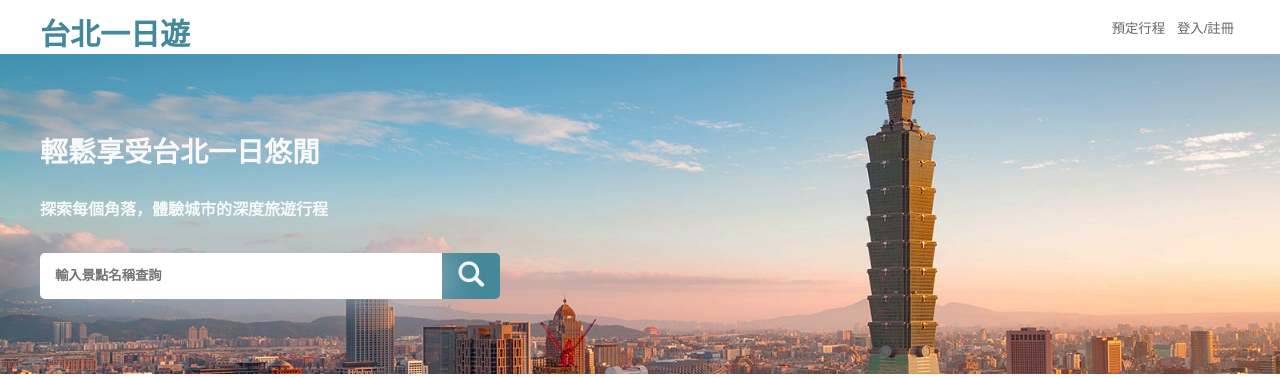
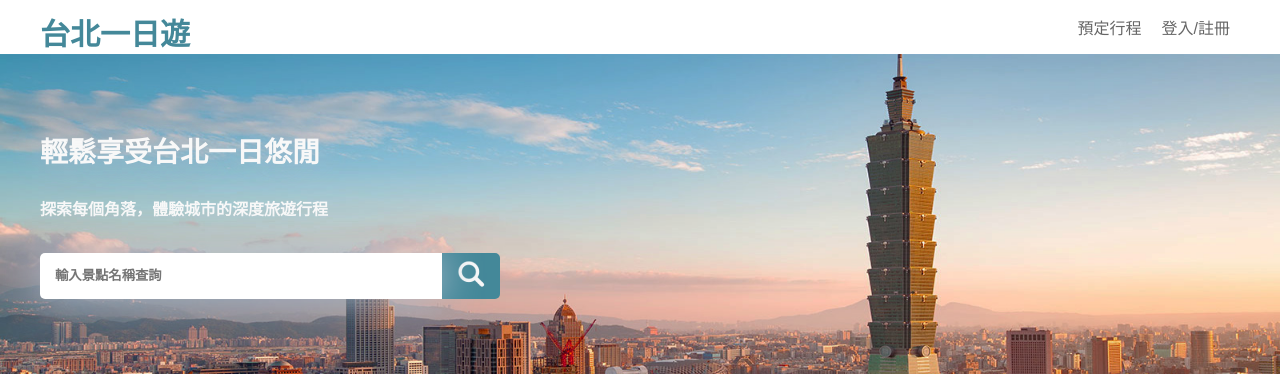
Before and after one commit to zhizhidory/taipei-day-trip, a Flask app: page / in a window 1280 px wide. Shown: the top 378 px of the page. Run offline with Flask 2, Linux system fonts and the light colour scheme.

Commit message:
modified button size for nav

```diff
--- a/static/index.css
+++ b/static/index.css
@@ -27,19 +27,19 @@ header{
     font-weight: 700;
 }
 .right{
-    font-size: 16px;
     display: flex;
     justify-content: flex-end;
     align-items: center;
     flex:auto;
-
 }
 .right>button{
     color: #666666;
-    box-sizing: border-box;
     border: 0;
     background-color: #fff;
-
+    font-size: 16px;
+    font-weight: 500;
+    padding: 10px;
+    text-align: center;
 }
 .backgroud{
     background-image: url(welcome.png);
--- a/templates/index.html
+++ b/templates/index.html
@@ -7,7 +7,7 @@
         <link rel="stylesheet" type="text/css" href="{{ url_for('static', filename='index.css') }}" />
     </head>
     <body>
-        <header class="test">
+        <header >
             <div class="frame">
                 <div class="left">台北一日遊</div>
                 <div class="right">
```
